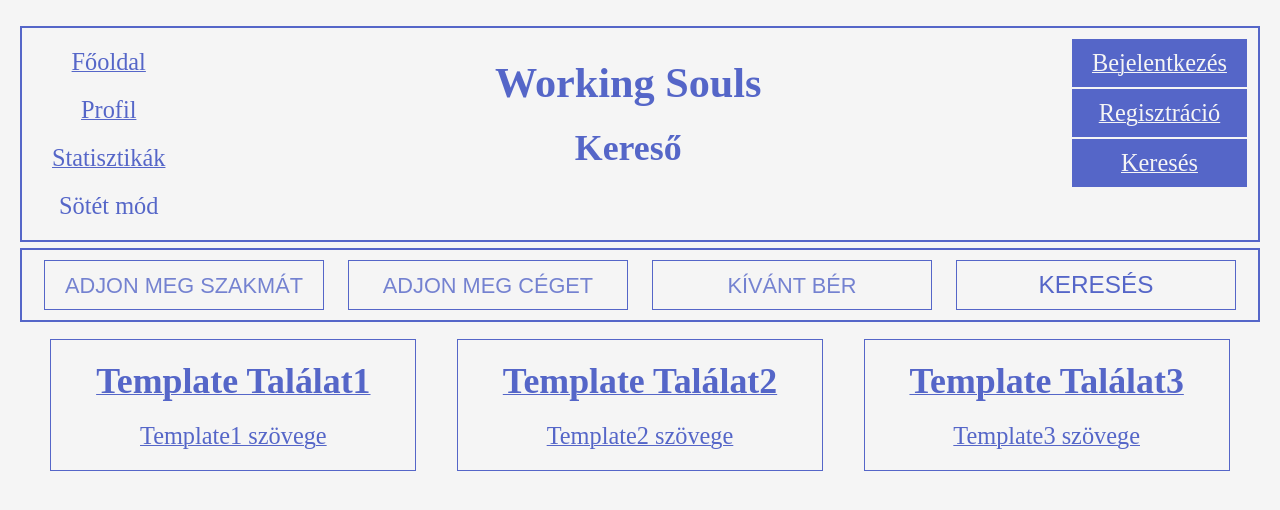
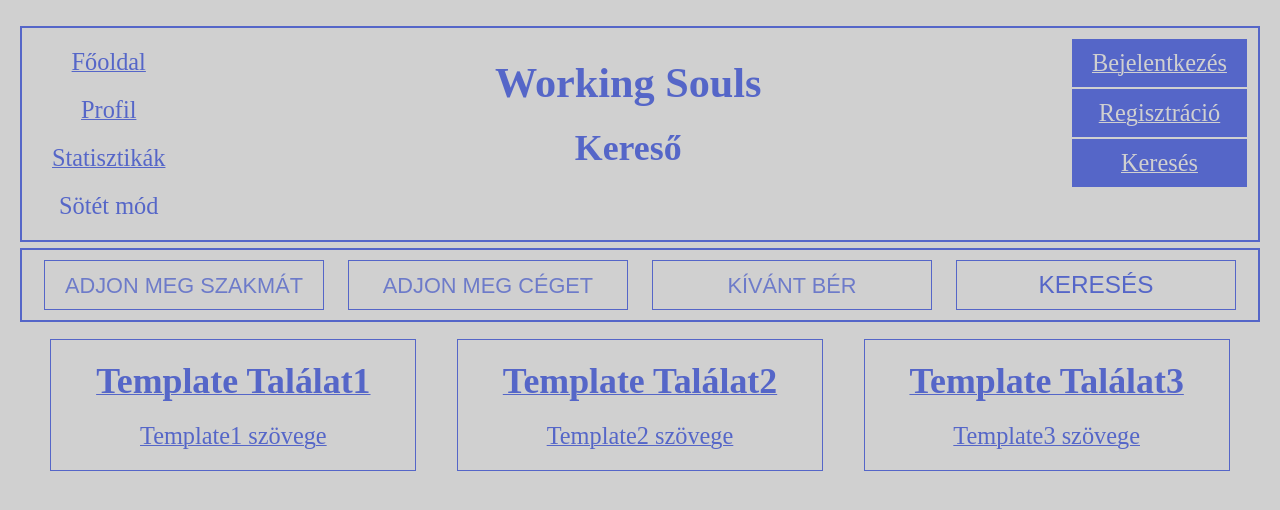
Before and after one commit to Frici73/project13, a PHP site: page /pages/searcherASC.html in a window 1280 px wide. Shown: the top 510 px of the page. Run offline with PHP 8.4, Linux system fonts and the light colour scheme.

Commit message:
DARKMODE fixing (:root - setProperty)

```diff
--- a/css/basic.css
+++ b/css/basic.css
@@ -1,6 +1,9 @@
+:root {
+    --blue: #5566C8;
+    --bg: #d0d0d0;
+}
+
 * {
-    --blue: #5566C8;
-    --bg: whitesmoke;
     padding: 10px;
     margin: 0 auto;
     background-color: var(--bg);
--- a/css/profil.css
+++ b/css/profil.css
@@ -1,8 +1,3 @@
-*{
-    --blue: #5566C8;
-    --bg: whitesmoke;
-}
-
 /*Minden kijelölhetetlen lesz a jelszót leszámítva*/
 table {
     user-select: none;
--- a/css/register_and_login.css
+++ b/css/register_and_login.css
@@ -1,8 +1,3 @@
-*{
-    --blue: #5566C8;
-    --bg: whitesmoke;
-}
-
 .active {
     color: var(--bg) !important;
     background-color: var(--blue) !important;
--- a/css/searcherASC.css
+++ b/css/searcherASC.css
@@ -1,5 +1,5 @@
 input {
-    border: #5566C8 1px solid;
+    border: var(--blue) 1px solid;
     width: 23%;
 }
 
@@ -10,7 +10,7 @@ input {
 }
 
 .talalat {
-    border: #5566C8 1px solid;
-    text-decoration: underline 1px #5566C8;
+    border: var(--blue) 1px solid;
+    text-decoration: underline 1px var(--blue);
     width: 30%;
 }
--- a/css/searcherASP.css
+++ b/css/searcherASP.css
@@ -1,8 +1,3 @@
-* {
-    --blue: #5566C8;
-    --bg: whitesmoke;
-}
-
 input {
     border: var(--blue) 1px solid;
     width: 30%;
--- a/css/stat.css
+++ /dev/null
@@ -1,4 +0,0 @@
-*{
-    --blue: #5566C8;
-    --bg: whitesmoke;
-}
--- a/css/uploader.css
+++ /dev/null
@@ -1,4 +0,0 @@
-*{
-    --blue: #5566C8;
-    --bg: whitesmoke;
-}
--- a/js/basic.js
+++ b/js/basic.js
@@ -36,10 +36,6 @@ document.body.innerHTML += `
         </div>
     </menu>`
 
-function recolor(isDark) {
-    document.body.style.setProperty("--bg", isDark?"gray":"whitesmoke")
-}
-
 document.addEventListener("DOMContentLoaded", function () {
     passwordInputs = document.querySelectorAll(`input[type="password"]`)
     passwordInputs.forEach(element => {
@@ -50,6 +46,14 @@ document.addEventListener("DOMContentLoaded", function () {
     colormode.addEventListener("click", ()=>{
         let isDark = colormode.innerText == "Sötét mód"
         colormode.innerText = isDark ? "Világos mód":"Sötét mód"
-        recolor(isDark)
+        const style = document.querySelector(':root').style
+        if (isDark) {
+            style.setProperty("--bg", "#3e3e3e")
+            style.setProperty("--blue", "#3a88ef")
+        }
+        else {
+            style.setProperty("--bg", "#d0d0d0")
+            style.setProperty("--blue", "#5566C8")
+        }
     })
 });
```
